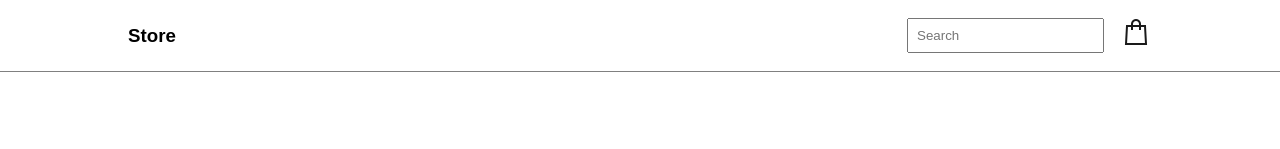
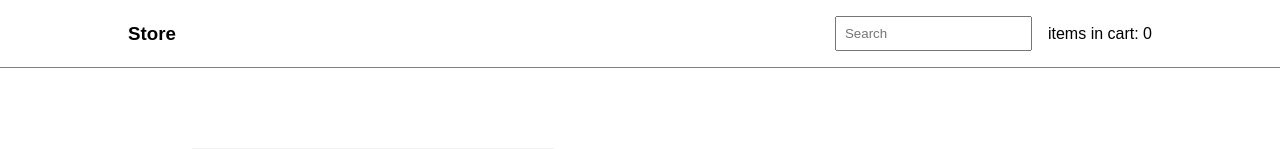
Before and after one commit to mariangle/ecommerce-app-ms-sql-net-react, a React (Create React App) app in the folder client/: page /1 in a window 1280 px wide. Shown: the top 149 px of the page. Built offline with nearby package versions, Linux system fonts and the light colour scheme.

Commit message:
cart updates when products added

```diff
--- a/client/src/App.js
+++ b/client/src/App.js
@@ -1,23 +1,34 @@
 import GlobalStyles from './styles/GlobalStyles';
 // import components
 import Header from './components/Header';
-import Home from "./pages/Home";
+import Home from "./pages/HomePage";
 import Footer from './components/Footer';
-import ProductDetail from './pages/ProductDetail';
-import Cart from "./pages/Cart"
+import ProductPage from './pages/ProductPage';
+import CartPage from "./pages/CartPage"
+import { useState, useEffect } from 'react';
 
 
 import { Routes, Route } from 'react-router-dom';
 
 function App() {
+  const [cart, setCart] = useState([]);
+
+  function addToCart(product) {
+    setCart((prevCart) => [...prevCart, product]);
+  }
+
+  useEffect(() => {
+    console.log(cart);
+  }, [cart]);
+
   return (
     <>
       <GlobalStyles />
-      <Header></Header>
+      <Header key={cart.length} cart={cart}></Header>
       <Routes>
         <Route path="/" element={<Home />} />
-        <Route path="/:id" element={<ProductDetail />} />
-        <Route path="/cart" element={<Cart />} />
+        <Route path="/:id" element={<ProductPage addToCart={addToCart} />} />
+        <Route path="/cart" element={<CartPage cart={cart}/>} />
       </Routes>
       <Footer></Footer>
     </>
--- /dev/null
+++ b/client/src/components/Cart.js
@@ -0,0 +1,12 @@
+import React from 'react'
+import Basket from "../assets/images/basket.png"
+
+function Cart({ cart, setCart }) {
+    return (
+      <div>
+        <span>items in cart: {cart.length}</span>
+      </div>
+    );
+  }
+
+  export default Cart;
--- a/client/src/components/Header.js
+++ b/client/src/components/Header.js
@@ -1,20 +1,28 @@
-import React from 'react'
-import styled from 'styled-components'
-import basket from "../assets/images/basket.png"
+import React, { useState } from 'react';
+import styled from 'styled-components';
 import { Link } from 'react-router-dom';
+import Cart from './Cart';
 
-function Header() {
+function Header(props) {
+  const { cart, setCart } = props;
+
   return (
     <StyledHeader>
       <StyledNav>
-      <h1><Link to="/">Store</Link></h1>
+        <h1>
+          <Link to="/">Store</Link>
+        </h1>
         <NavLinks>
-          <li><input type="search" placeholder='Search'/></li>
-          <Link to="/cart"><img src={basket} alt="" /></Link>
+          <li>
+            <input type="search" placeholder="Search" />
+          </li>
+          <Link to="/cart">
+            <Cart cart={cart} setCart={setCart} key={cart.length} />
+          </Link>
         </NavLinks>
       </StyledNav>
     </StyledHeader>
-  )
+  );
 }
 const StyledHeader = styled.nav`
 border-bottom: 1px solid grey;
--- a/client/src/pages/ProductDetail.js
+++ b/client/src/pages/ProductPage.js
@@ -4,15 +4,20 @@ import { useParams } from 'react-router-dom';
 import { Container, Image, About } from '../styles/styles.js';
 import styled from 'styled-components';
 
-function ProductDetail() {
+function ProductDetail(props ) {
   const { id } = useParams();
   const [products, setProducts] = useState(generateProductData);
   const [product, setProduct] = useState(null);
+  const [cart, setCart] = useState([]);
 
   useEffect(() => {
     const currentProduct = products.find((product) => product.id === Number(id));
     setProduct(currentProduct);
   }, [products, id]);
+
+  function handleAddToCart() {
+    props.addToCart(product);
+  }
 
   return (
     <>
@@ -43,7 +48,7 @@ function ProductDetail() {
                 );
               })}
             </Sizes>
-            <Button>Add to Basket</Button>
+            <Button onClick={handleAddToCart}>Add to Basket</Button>
             <p>{product.description}</p>
           </ProductInfo>
         </StyledProductDetail>
```
Also changed, not shown: client/src/pages/CartPage.js (renamed from client/src/pages/Cart.js), client/src/pages/HomePage.js (renamed from client/src/pages/Home.js).
